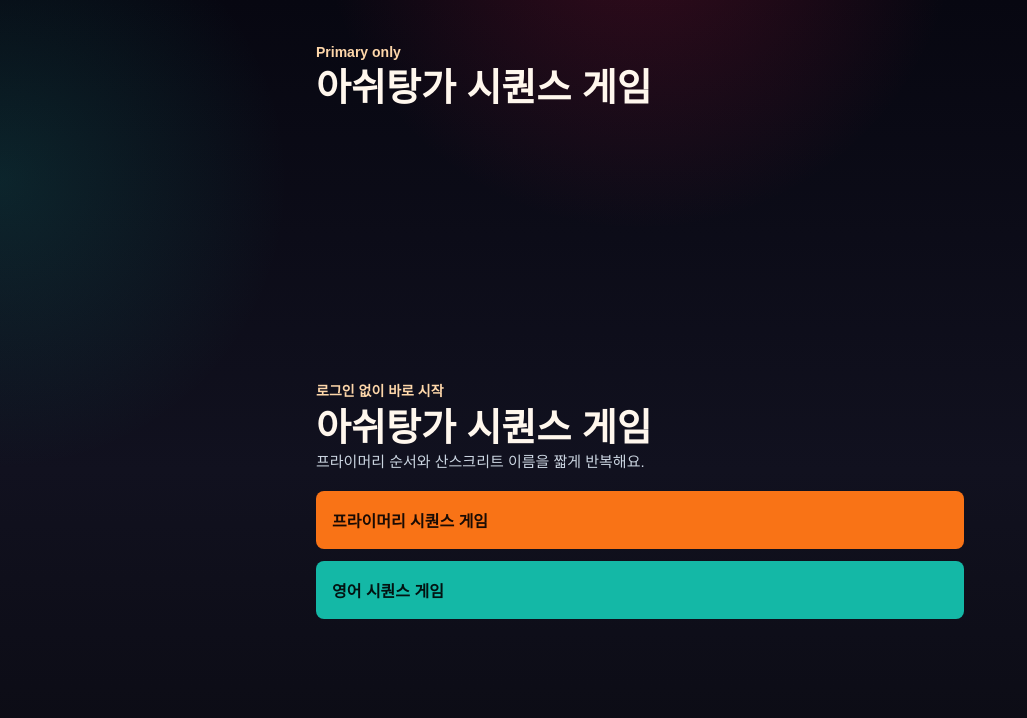
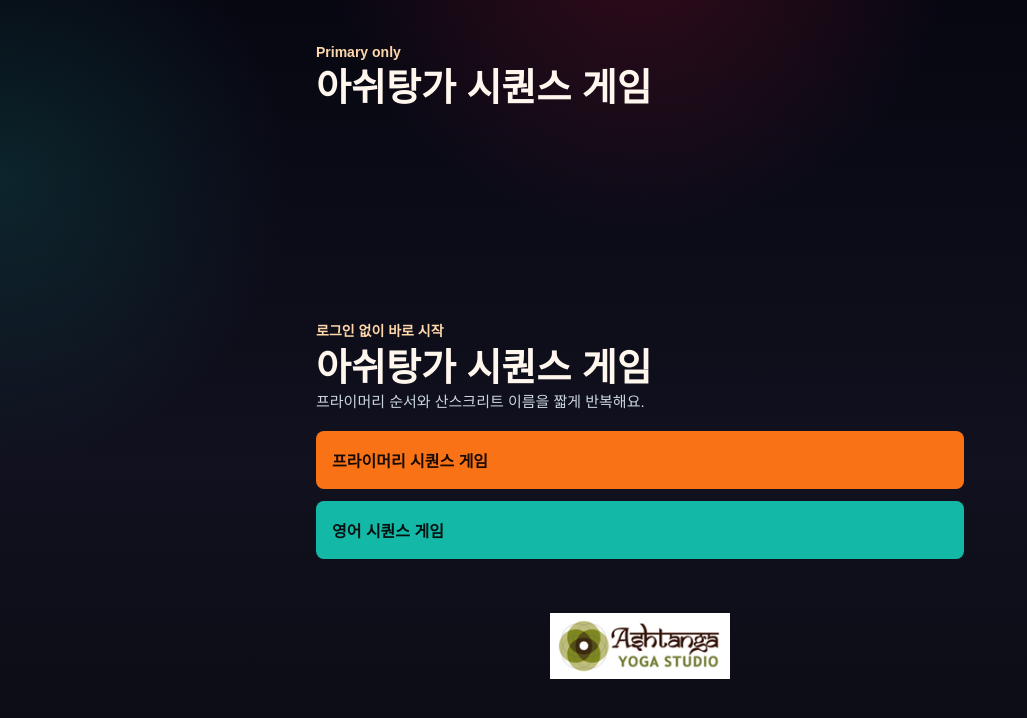
Before and after one commit to Andrea3004/ashtanga-sequence-game, a Next.js app: page / in a window 1280 px wide. Shown: the top 718 px of the page, without its empty margins (0-1027 px from the left). Built offline with nearby package versions, Linux system fonts and the light colour scheme.

Commit message:
Add logo to sequence game home

```diff
--- a/src/app/globals.css
+++ b/src/app/globals.css
@@ -287,6 +287,18 @@ button:focus-visible {
   line-height: 1.55;
 }
 
+.home-logo-wrap {
+  display: flex;
+  justify-content: center;
+  margin-top: 36px;
+}
+
+.home-logo {
+  display: block;
+  width: min(180px, 54vw);
+  height: auto;
+}
+
 .result-score {
   margin: 4px 0 0;
   color: #fbbf24;
--- a/src/components/SequenceGame.tsx
+++ b/src/components/SequenceGame.tsx
@@ -348,6 +348,9 @@ export default function SequenceGame() {
               영어 시퀀스 게임
             </button>
           </div>
+          <div className="home-logo-wrap">
+            <img className="home-logo" src="/logo.png" alt="Ashtanga sequence game logo" />
+          </div>
         </section>
       ) : null}
 
```
Also changed, not shown: public/logo.png (added).
